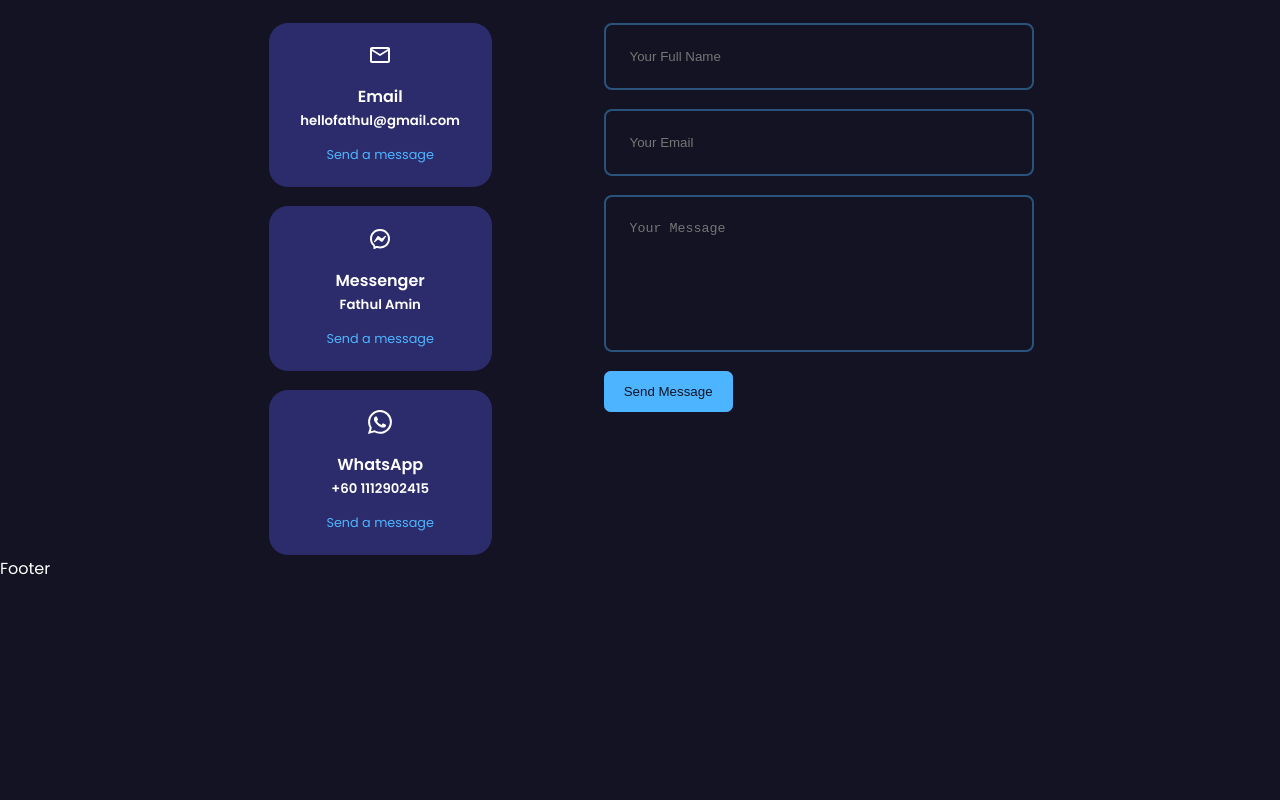
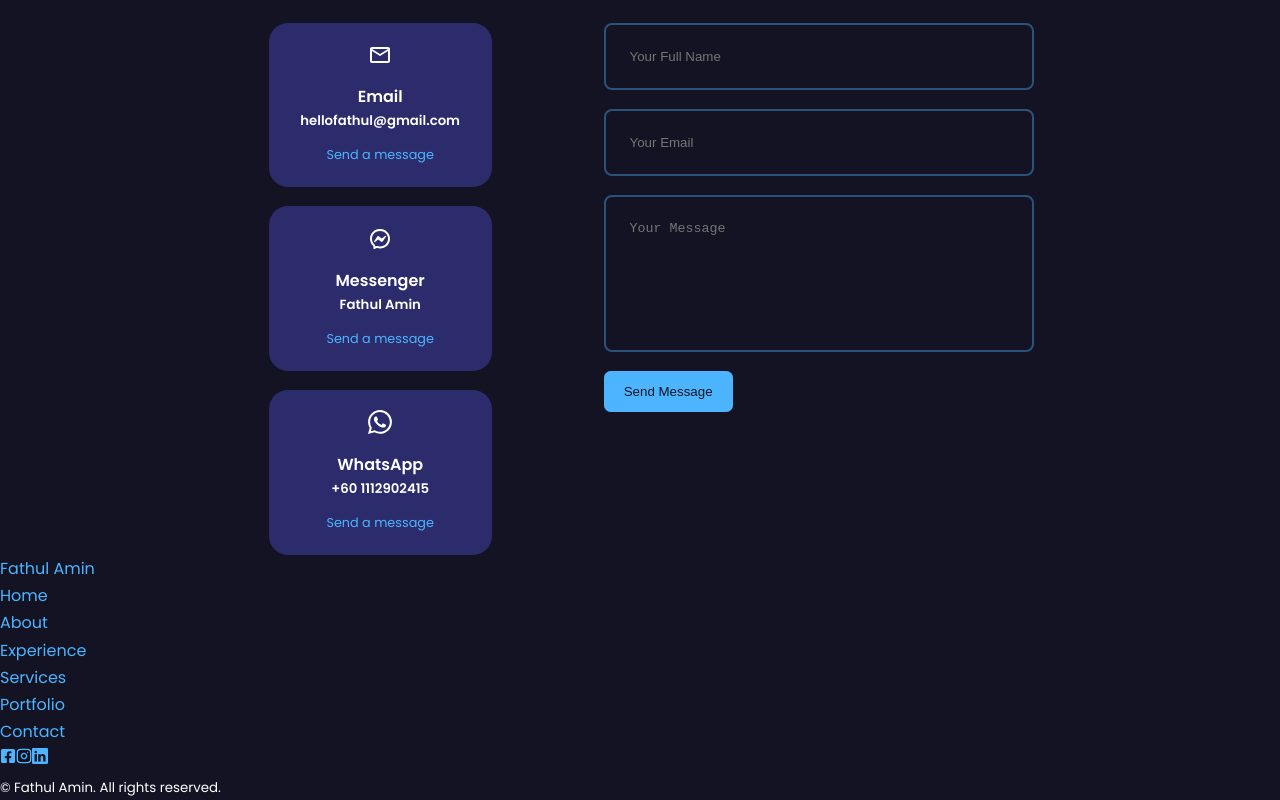
Before and after one commit to hellofathul/hellofathul-portfolio-react, a React (Create React App) app: page / in a window 1280 px wide. Shown: the part 4086-4886 px from the top of the page. Before the commit the page ends 4668 px from the top, so only its background shows below. Built offline with nearby package versions, Linux system fonts and the light colour scheme.

Commit message:
Update Footer.jsx

```diff
--- a/src/components/footer/Footer.jsx
+++ b/src/components/footer/Footer.jsx
@@ -1,9 +1,33 @@
 import React from 'react'
 import './footer.css'
+import {FiInstagram} from 'react-icons/fi'
+import { FaFacebookSquare } from 'react-icons/fa'
+import { BsLinkedin } from 'react-icons/bs'
 
 const Footer = () => {
   return (
-    <div>Footer</div>
+    <footer>
+      <a href="#" className='footer__logo'>Fathul Amin</a>
+
+      <ul className="permalinks">
+        <li><a href="#">Home</a></li>
+        <li><a href="#about">About</a></li>
+        <li><a href="#experience">Experience</a></li>
+        <li><a href="#services">Services</a></li>
+        <li><a href="#portfolio">Portfolio</a></li>
+        <li><a href="#contact">Contact</a></li>
+      </ul>
+
+      <div className="footer__socials">
+        <a href="https://facebook.com/hellofathul"><FaFacebookSquare/></a>
+        <a href="https://instagram.com/"><FiInstagram/></a>
+        <a href="https://linkedin.com/in/hellofathul"><BsLinkedin/></a>
+      </div>
+
+      <div className="footer__copyright">
+          <small>&copy; Fathul Amin. All rights reserved.</small>
+      </div>
+    </footer>
   )
 }
 
```
